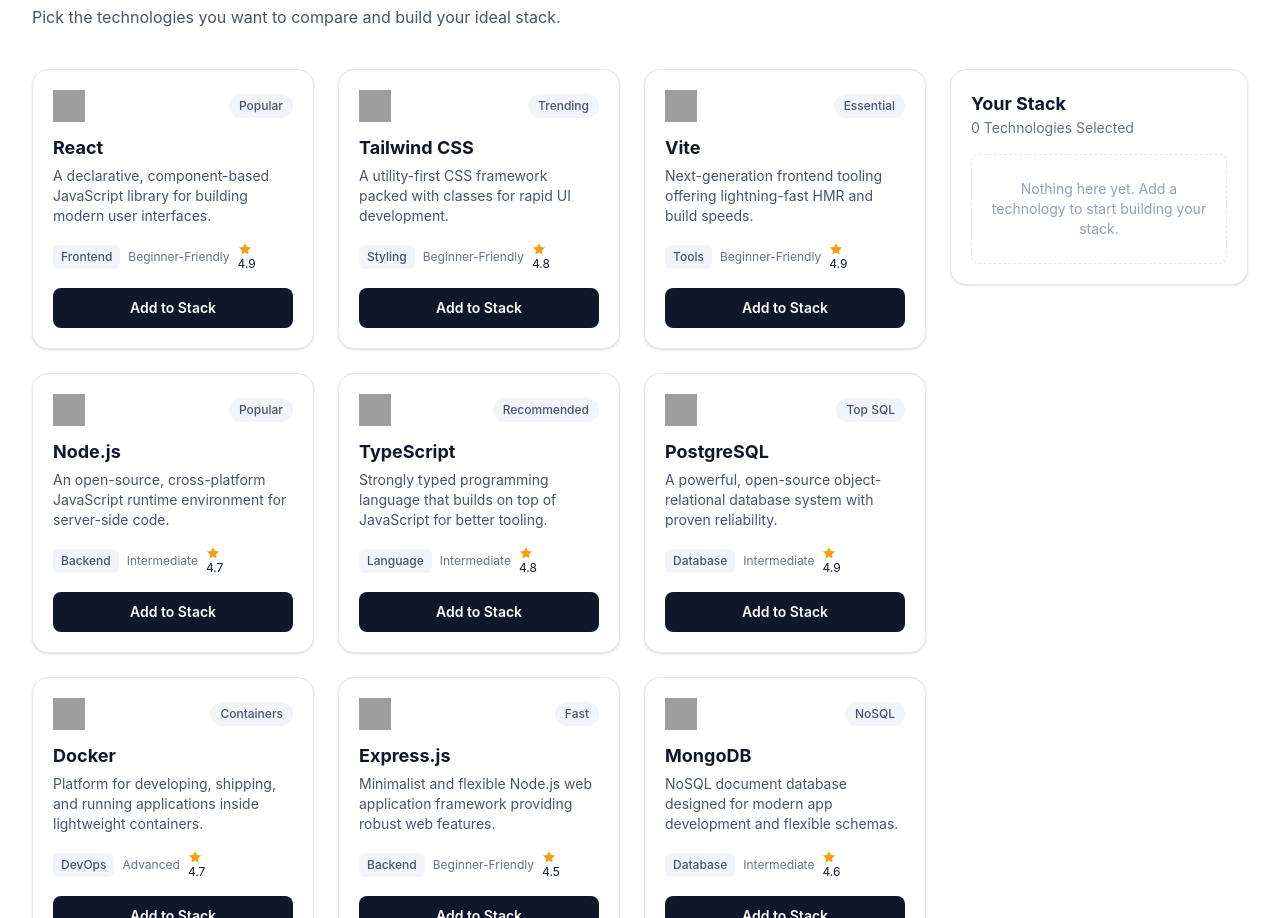
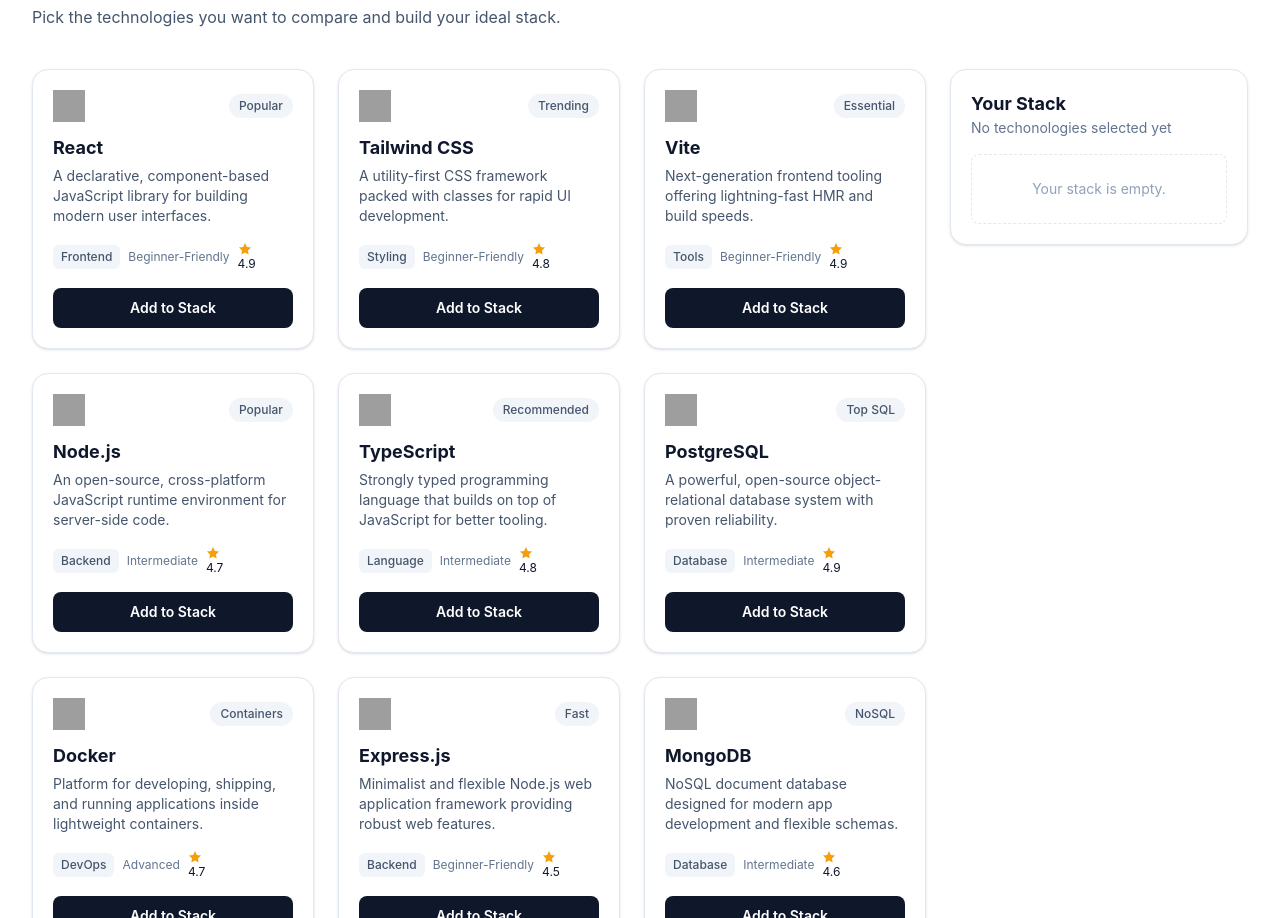
Before and after one commit to Miss-tea/Dev-Stack-Builder, a React (Vite) app: page / in a window 1280 px wide. Shown: the part 884-1802 px from the top of the page. Built offline with nearby package versions, Linux system fonts and the light colour scheme; grey boxes are pictures that could not be loaded.

Commit message:
Update countText for empty stack message

```diff
--- a/src/components/YourStack.jsx
+++ b/src/components/YourStack.jsx
@@ -1,6 +1,8 @@
 export default function YourStack({ stack=[], onRemove, onRemoveAll }) {
     const count = stack.length;
-    const countText = `${count} ${count === 1 ? "Technology" : "Technologies"} Selected`;
+    const countText = count === 0?
+        "No techonologies selected yet"
+        :`${count} ${count === 1 ? "Technology" : "Technologies"} Selected`;
    return (
         <aside className="h-fit rounded-2xl border border-slate-200 bg-white p-5 shadow-sm">
     <h3 className="text-lg font-bold text-slate-900">Your Stack
@@ -8,7 +10,7 @@
     <p className="mb-4 text-sm text-slate-500">{countText}</p>
     {count===0 ? (
         <p className="rounded-lg border border-dashed border-slate-200 px-3 py-6 text-center text-sm text-slate-400">
-            Nothing here yet. Add a technology to start building your stack.
+          Your stack is empty.
         </p>
     ) : (
         <ul className="flex flex-col gap-2">
```
